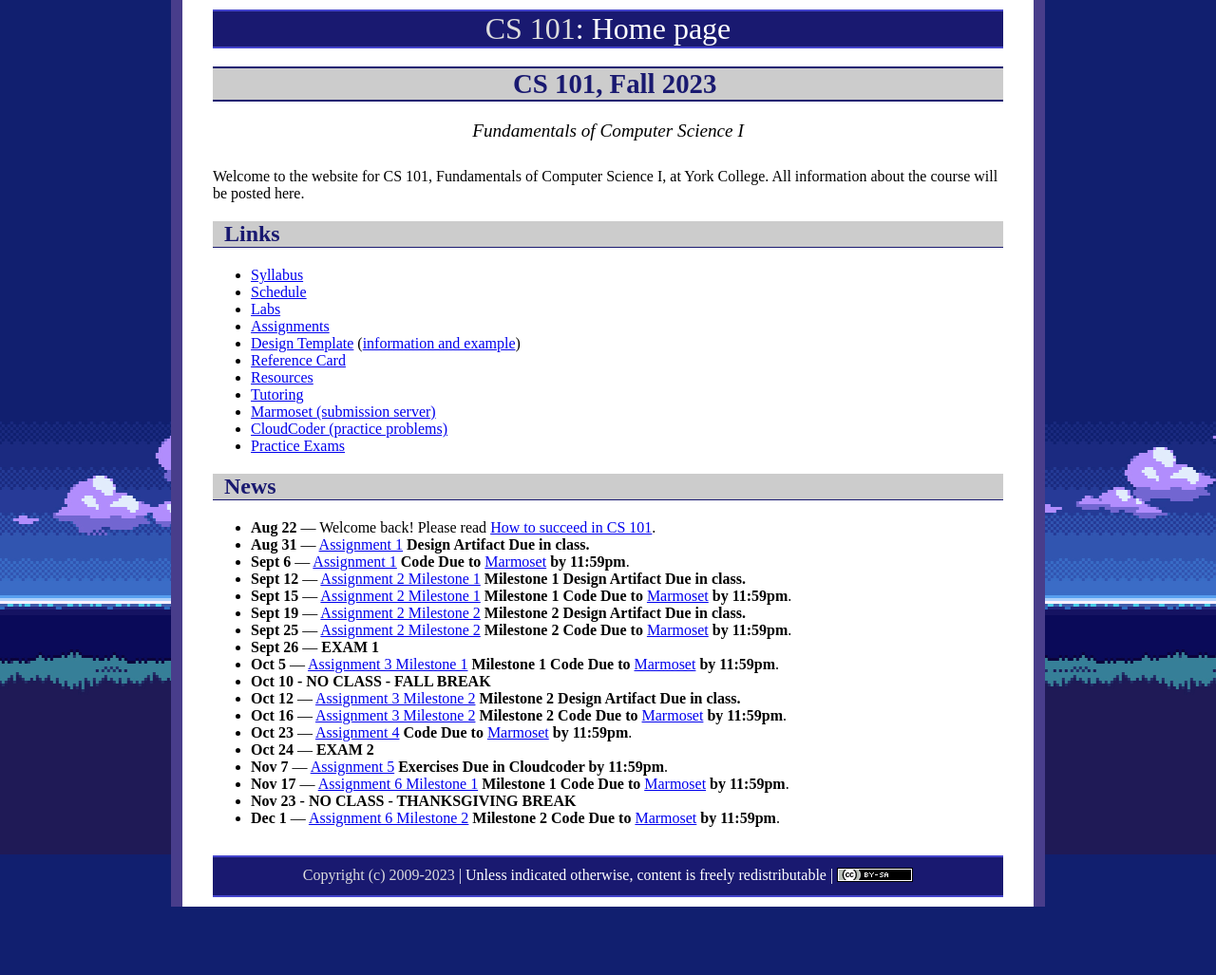
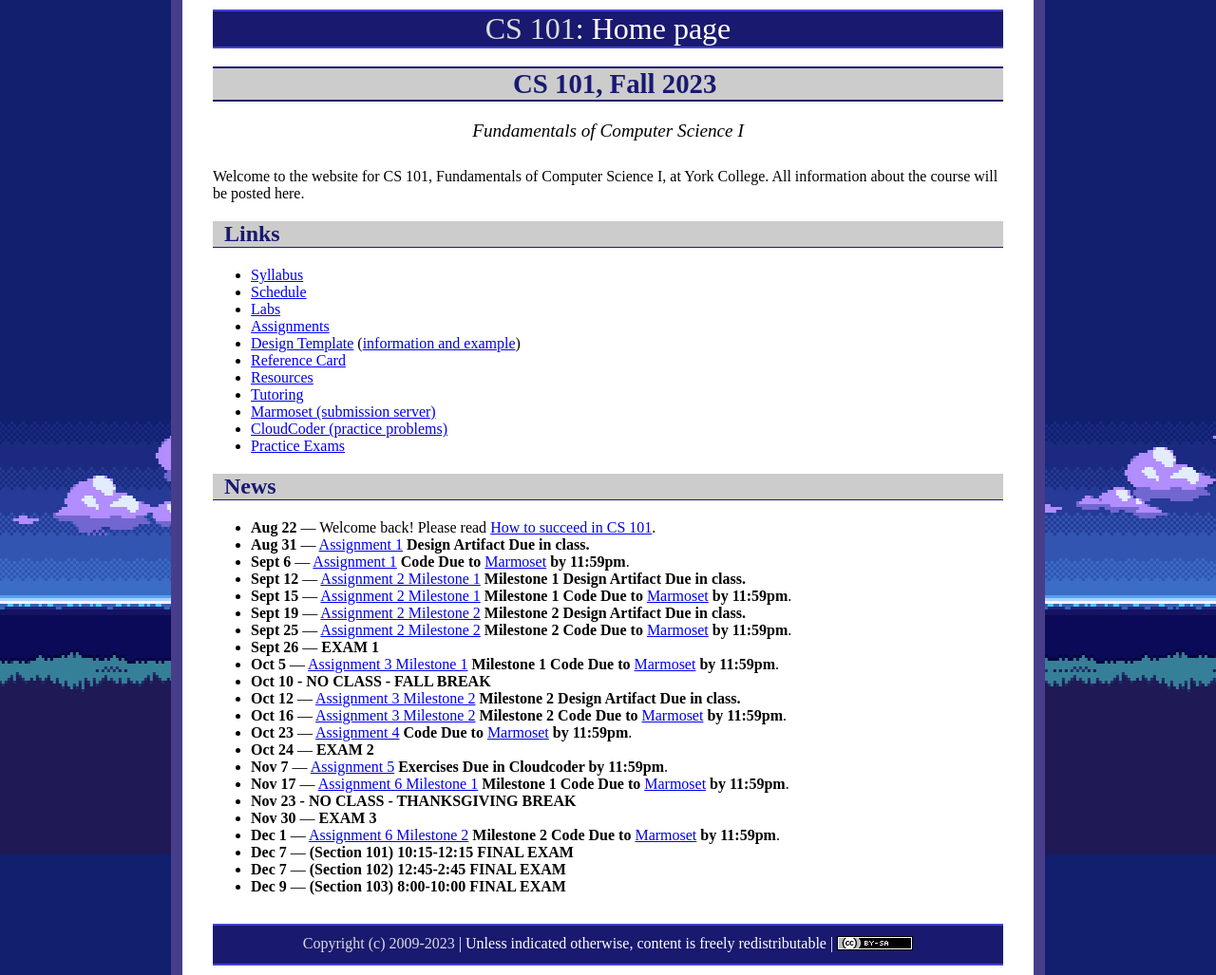
Before and after one commit to ycpcs/cs101-fall2023, a Jekyll site: the page built from index.md, in a window 1280 px wide. Shown: the whole page at 95% size. Built offline with Jekyll 4.4.1, drawn with Linux system fonts in a browser that asks for light colours; before the commit the page ends 955 px from its top, so only the background shows below that.

Commit message:
update index
update index

```diff
--- a/index.md
+++ b/index.md
@@ -41,7 +41,11 @@ Welcome to the website for CS 101, Fundamentals of Computer Science I, at York C
 * **Nov 7** &mdash; [Assignment 5](assign/assign05.html) **Exercises Due in Cloudcoder by 11:59pm**.
 * **Nov 17** &mdash; [Assignment 6 Milestone 1](assign/assign06.html) **Milestone 1 Code Due to** [Marmoset](https://cs.ycp.edu/marmoset) **by 11:59pm**.
 * **Nov 23 - NO CLASS - THANKSGIVING BREAK**
+* **Nov 30** &mdash; **EXAM 3**
 * **Dec 1** &mdash; [Assignment 6 Milestone 2](assign/assign06.html) **Milestone 2 Code Due to** [Marmoset](https://cs.ycp.edu/marmoset) **by 11:59pm**.
+* **Dec 7** &mdash; **(Section 101) 10:15-12:15 FINAL EXAM**
+* **Dec 7** &mdash; **(Section 102) 12:45-2:45 FINAL EXAM**
+* **Dec 9** &mdash; **(Section 103) 8:00-10:00 FINAL EXAM**
 
 
 <!-- vim:set wrap: -->
```
